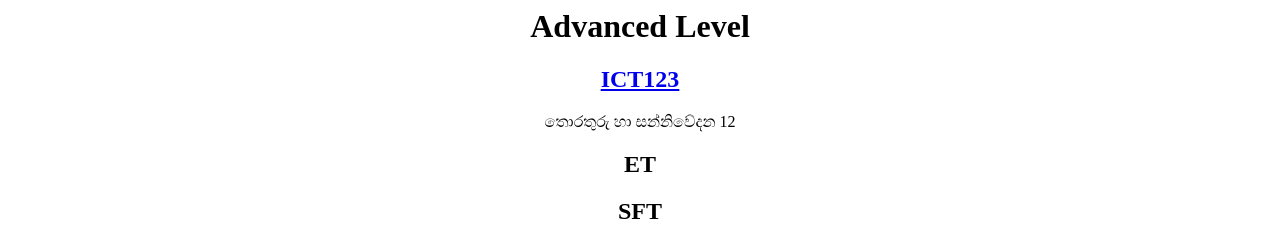
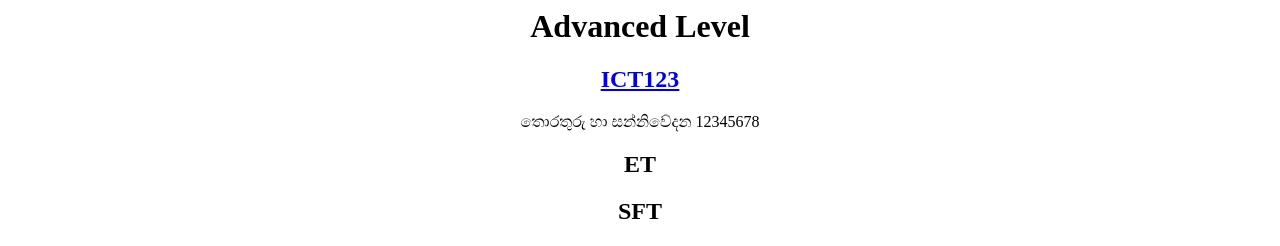
Before and after one commit to isurugayashan2/2023ALICT, a plain HTML site: page index.html in a window 1280 px wide. Shown: the top 246 px of the page. Drawn offline with Linux system fonts and the light colour scheme.

Commit message:
Update index.html

```diff
--- a/index.html
+++ b/index.html
@@ -8,7 +8,7 @@
 <a href="ict.html" target="_top">
 
 <h2> ICT123  </h2>   </a>
-තොරතුරු හා සන්නිවේදන 12
+තොරතුරු හා සන්නිවේදන 12345678
 <h2> ET </h2>
 <h2> SFT </h2>  </center>
 
```
